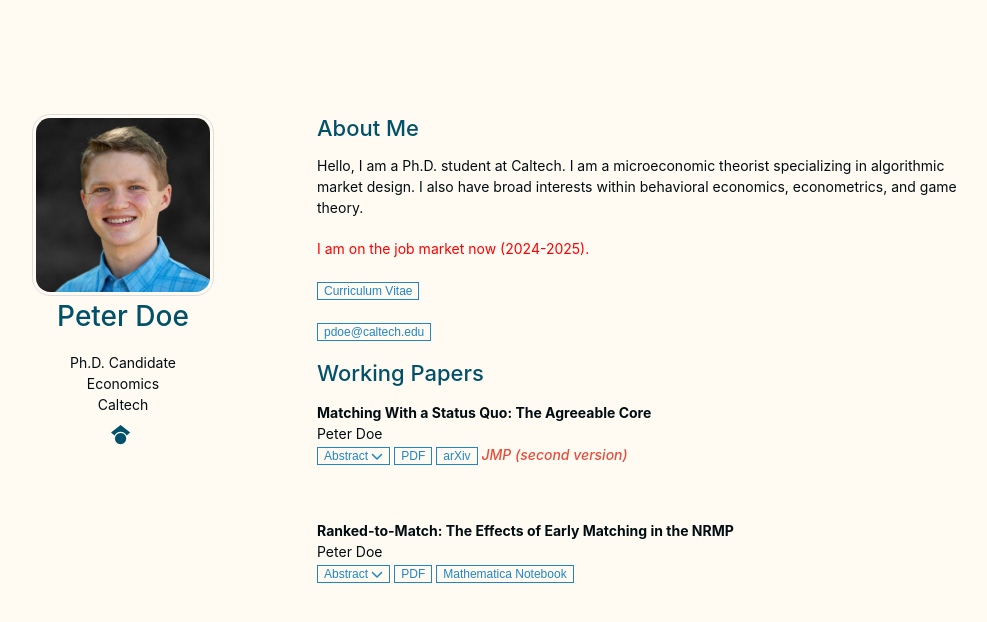
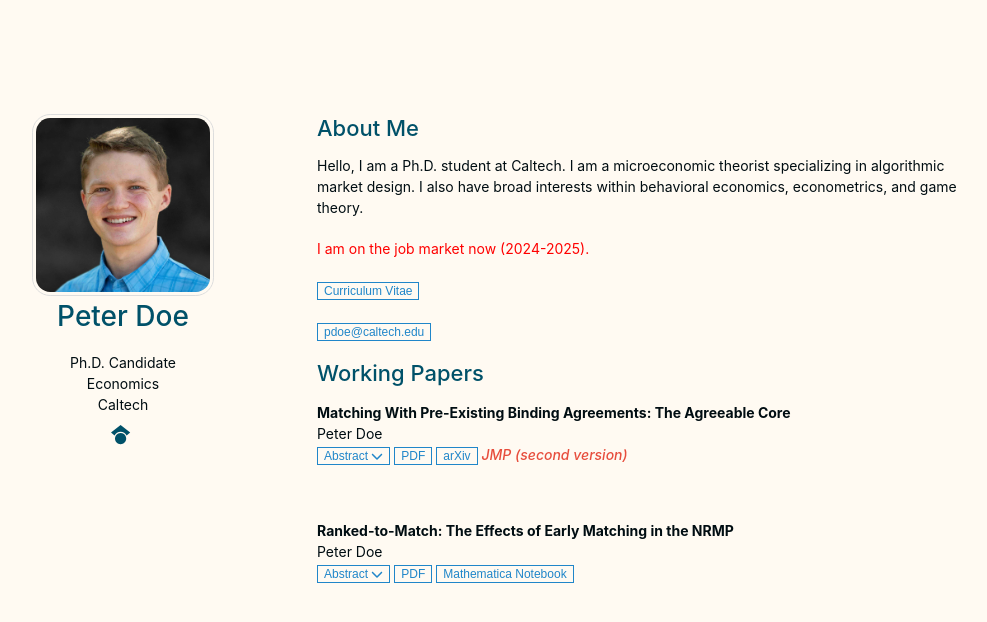
Before and after one commit to Pita-Dough/Pita-Dough.github.io, a Jekyll site: the page built from index.md, in a window 1280 px wide and 900 px high. Shown: the top 622 px of the window, without its empty margins (153-1140 px from the left). Built offline with Jekyll 4.4.1, drawn with Linux system fonts in a browser that asks for light colours; nearby versions of some CDN libraries; a style sheet for code colours, icons or effects is not loaded; our own code applies the rules of GitHub Pages for plain Markdown files; some of the changed text lies outside the part shown.

Commit message:
Update workingpapers.yml

```diff
--- a/_data/workingpapers.yml
+++ b/_data/workingpapers.yml
@@ -1,11 +1,11 @@
 main:
 
-  - title: "Matching With a Status Quo: The Agreeable Core"
+  - title: "Matching With Pre-Existing Binding Agreements: The Agreeable Core"
     authors: Peter Doe
     pdf: assets/files/AgreeableCore.pdf
     arXiv: https://arxiv.org/abs/2406.08700
     notes: JMP (second version)
-    abstract: "I analyze two-sided matching markets with pre-existing binding agreements between market participants. In this model, a pair of participants who are bound to each other by a pre-existing agreement must mutually agree to any action taken by the pair. I propose a new solution concept, the agreeable core, consisting of the matches which cannot be renegotiated without violating the binding agreements. The main contribution of this paper is an algorithm that constructs such a match by a novel combination of the Deferred Acceptance and Top Trading Cycles algorithms. I show that my algorithm is robust to various manipulations and it has applications to numerous markets including the resident-to-hospital match, college admissions, school choice, and labor markets."
+    abstract: "Matching market models ignore prior commitments. Yet many job seekers, for example, are already employed, and the same holds for many other matching markets. I analyze two-sided matching markets with pre-existing binding agreements between market participants. In this model, a pair of participants bound to each other by a pre-existing agreement must agree to any action they take. To analyze their behavior, I propose a new solution concept, the agreeable core, consisting of the matches which cannot be renegotiated without violating the binding agreements. My main contribution is an algorithm that constructs such a match by a novel combination of the Deferred Acceptance and Top Trading Cycles algorithms. The algorithm is robust to various manipulations and has applications to numerous markets including the resident-to-hospital match, college admissions, school choice, and labor markets."
 
   - title: "Ranked-to-Match: The Effects of Early Matching in the NRMP"
     authors: Peter Doe
```
